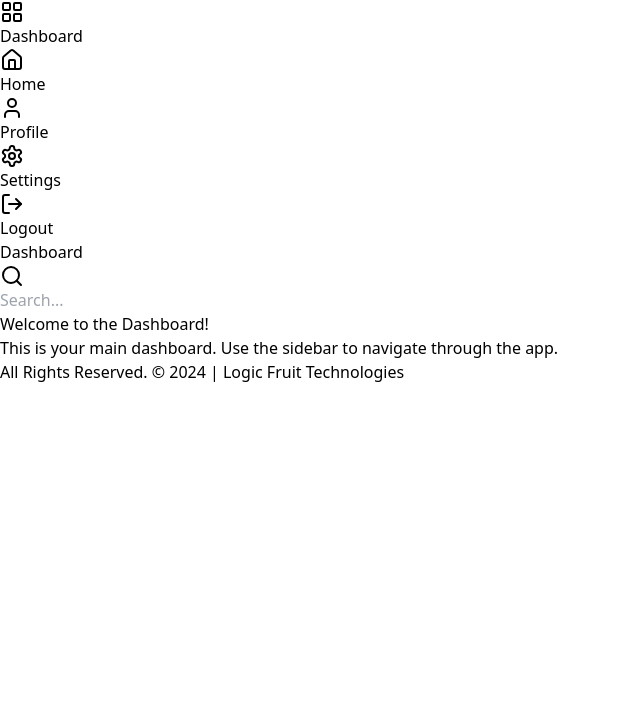
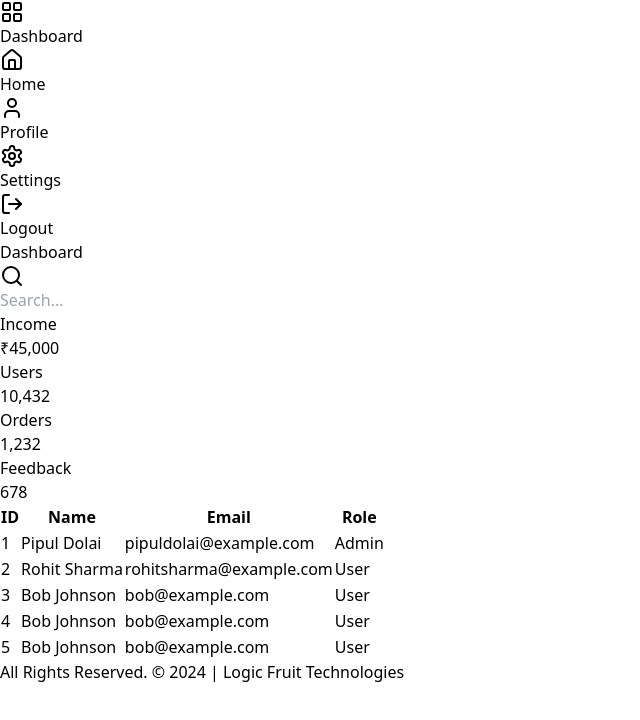
Before and after one commit to pipul014/react-dashboard, a React (Vite) app: page / in a window 1280 px wide. Shown: the top 720 px of the page, without its empty margins (0-640 px from the left). Built offline with nearby package versions, Linux system fonts and the light colour scheme.

Commit message:
my commit

```diff
--- a/src/App.jsx
+++ b/src/App.jsx
@@ -1,31 +1,24 @@
 import React from "react";
 import { BrowserRouter as Router, Route, Routes } from "react-router-dom";
-import Sidebar from "./components/sidebar";
-import Header from "./components/Header";
-import Footer from "./components/Footer";
 import Dashboard from "./pages/Dashboard";
 import Home from "./pages/Home";
 import Profile from "./pages/Profile";
 import Settings from "./pages/Settings";
 import Logout from "./pages/Logout";
+import Layout from "./layouts/Layout";
 
 
 const App = () => {
   return (
     <Router>
-      <div className="flex">
-        <Sidebar />
-        <div className="flex-1">
-          <Header />
-          <Routes>
-            <Route path="/" element={<Home />} />
-            <Route path="/profile" element={<Profile />} />
-            <Route path="/dashboard" element={<Dashboard />} />
-            <Route path="/settings" element={<Settings />} />
-            <Route path="/logout" element={<Logout />} />
-          </Routes>
-          <Footer />
-        </div>
+      <div className="flex flex-1">
+        <Routes>
+          <Route path="/" element={<Layout><Dashboard /></Layout>} />
+          <Route path="/home" element={<Layout><Home /></Layout>} />
+          <Route path="/profile" element={<Layout><Profile /></Layout>} />
+          <Route path="/settings" element={<Layout><Settings /></Layout>} />
+          <Route path="/logout" element={<Layout><Logout /></Layout>} />
+        </Routes>
       </div>
     </Router>
   );
--- a/src/components/Sidebar.jsx
+++ b/src/components/Sidebar.jsx
@@ -4,15 +4,15 @@ import { LayoutGrid, Home, User, Settings, LogOut } from "lucide-react";
 
 const Sidebar = () => {
   const menuItems = [
-    { icon: <LayoutGrid />, name: "Dashboard", link: "/dashboard" },
-    { icon: <Home />, name: "Home", link: "/" },
+    { icon: <LayoutGrid />, name: "Dashboard", link: "/" },
+    { icon: <Home />, name: "Home", link: "/home" },
     { icon: <User />, name: "Profile", link: "/profile" },
     { icon: <Settings />, name: "Settings", link: "/settings" },
     { icon: <LogOut />, name: "Logout", link: "/logout" },
   ];
 
   return (
-    <div className="w-40 bg-gray-800 text-white h-screen flex flex-col">
+    <div className="w-40 bg-gray-800 text-white min-h-screen flex flex-col ">
       <ul className="space-y-1 mt-10">
         {menuItems.map((item, index) => (
           <li key={index} className="relative group">
--- a/src/components/Table.jsx
+++ b/src/components/Table.jsx
@@ -2,9 +2,11 @@ import React from "react";
 
 const Table = () => {
   const data = [
-    { id: 1, name: "John Doe", email: "john@example.com", role: "Admin" },
-    { id: 2, name: "Jane Smith", email: "jane@example.com", role: "User" },
+    { id: 1, name: "Pipul Dolai", email: "pipuldolai@example.com", role: "Admin" },
+    { id: 2, name: "Rohit Sharma", email: "rohitsharma@example.com", role: "User" },
     { id: 3, name: "Bob Johnson", email: "bob@example.com", role: "User" },
+    { id: 4, name: "Bob Johnson", email: "bob@example.com", role: "User" },
+    { id: 5, name: "Bob Johnson", email: "bob@example.com", role: "User" },
   ];
 
   return (
--- a/src/components/Header.jsx
+++ b/src/layouts/Header/Header.jsx
@@ -9,7 +9,7 @@ const Header = () => {
   };
 
   return (
-    <div className="bg-teal-500 shadow-md px-6 py-4 flex justify-between items-center">
+    <div className="bg-teal-500  shadow-md px-6 py-4 flex justify-between items-center sticky z-50 ">
       <h1 className="text-xl font-semibold hover:text-white">
         <a href="#">Dashboard</a>
       </h1>
--- /dev/null
+++ b/src/layouts/Layout.jsx
@@ -0,0 +1,27 @@
+import React from "react";
+import Headers from "./Header/Header";
+import Footer from "./Footer/Footer";
+import Sidebar from "../components/sidebar";
+
+const Layout = ({ children }) => {
+  return (
+    <div className="flex h-screen w-screen flex-col md:flex-row">
+      <div>
+        <Sidebar />
+      </div>
+      <div className=" flex flex-col flex-1">
+        <div>
+          <Headers />
+        </div>
+        <div className="flex-1 overflow-y-auto p-4 bg-teal-50">
+          {children}
+        </div>
+        <div>
+          <Footer />
+        </div>
+      </div>
+    </div>
+  );
+};
+
+export default Layout;
--- a/src/pages/Dashboard.jsx
+++ b/src/pages/Dashboard.jsx
@@ -12,7 +12,7 @@ const Dashboard = () => {
   ];
 
   return (
-    <div className="bg-teal-50 p-6 space-y-6">
+    <div className="bg-teal-50  p-6 space-y-6">
       <div className="grid grid-cols-1 sm:grid-cols-2 lg:grid-cols-4 gap-6">
         {cardData.map((card, index) => (
           <Card key={index} title={card.title} value={card.value} />
--- a/src/pages/Home.jsx
+++ b/src/pages/Home.jsx
@@ -2,10 +2,10 @@ import React from "react";
 
 const Home = () => {
   return (
-    <div className="p-6">
-      <h2 className="text-2xl font-bold">Welcome to the Dashboard!</h2>
+    <div className=" bg-teal-50">
+      <h2 className="text-2xl font-bold">Welcome to the Home page</h2>
       <p className="mt-4 text-gray-700">
-        This is your main dashboard. Use the sidebar to navigate through the app.
+        Use the sidebar to navigate through the app.
       </p>
     </div>
   );
--- a/src/pages/Logout.jsx
+++ b/src/pages/Logout.jsx
@@ -1,8 +1,8 @@
-import React from 'react'
+import React from "react"
 
 const Logout = () => {
     return (
-        <div>
+        <div className=" bg-teal-50">
             <h1>this is your logout page</h1>
         </div>
     )
--- a/src/pages/Profile.jsx
+++ b/src/pages/Profile.jsx
@@ -1,11 +1,50 @@
-import React from 'react'
-
+import React from "react"
+import { Linkedin, Twitter } from "lucide-react";
+import { Link } from "react-router-dom";
 const Profile = () => {
   return (
-    <div>
-      <h1>this is profile page</h1>
+    <div className="bg-teal-50 flex justify-center items-center p-3">
+      <div className="bg-white shadow-lg rounded-lg overflow-hidden w-full max-w-3xl">
+        <div className="bg-indigo-500 text-white p-6">
+          <div className="flex items-center">
+
+            <div className="rounded-full w-32 h-32 bg-gray-300 flex items-center justify-center overflow-hidden">
+              <img
+                src="https://avatar.iran.liara.run/public/36"
+                alt="Profile"
+                className=" w-full h-full"
+              />
+            </div>
+            <div className="ml-6">
+              <h1 className="text-3xl font-semibold">pipul dolai</h1>
+              <p className="text-gray-300">Frontend Developer</p>
+              <p className="text-gray-200 mt-1">Location: Gurgaon, INDIA</p>
+              <Link to="/about" className="text-blue-300 hover:text-blue-500 mt-2 inline-block">See Full Profile</Link>
+            </div>
+          </div>
+        </div>
+
+        <div className="p-6">
+          <h2 className="text-2xl font-semibold">About Me</h2>
+          <p className="text-gray-700 mt-2">
+            I"m a frontend developer with a focus on React and JavaScript. I enjoy building user-friendly applications that are both visually appealing and highly performant. I love learning new technologies to create amazing products.
+          </p>
+        </div>
+
+        <div className="p-6 bg-gray-100">
+          <h2 className="text-2xl font-semibold">Social Links</h2>
+          <div className="flex gap-6 mt-4">
+            <a href="https://www.linkedin.com" target="_blank" rel="" className="text-gray-600 hover:text-gray-800">
+              <Linkedin size={24} />
+            </a>
+            <a href="https://twitter.com" target="_blank" rel="" className="text-gray-600 hover:text-gray-800">
+              <Twitter size={24} />
+            </a>
+          </div>
+        </div>
+      </div>
     </div>
-  )
-}
+  );
+};
 
 export default Profile
--- a/src/pages/Settings.jsx
+++ b/src/pages/Settings.jsx
@@ -1,8 +1,8 @@
-import React from 'react'
+import React from "react"
 
 const Settings = () => {
   return (
-    <div>
+    <div className="bg-teal-50">
       <h1>this is settings page</h1>
     </div>
   )
```
Also changed, not shown: src/layouts/Footer/Footer.jsx (renamed from src/components/Footer.jsx).
